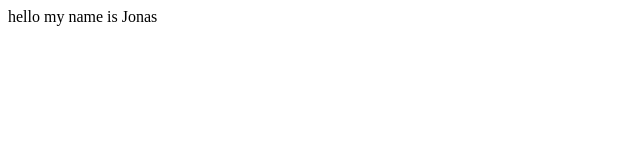
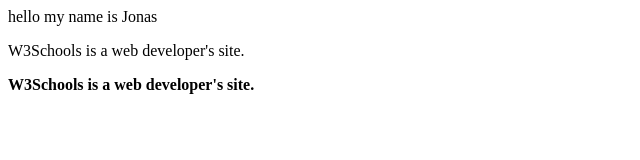
Before and after one commit to mitsplash/mitsplash.github.io, a plain HTML site: page index.html in a window 1280 px wide. Shown: the whole page, without its empty margins (0-640 px from the left). Drawn offline with Linux system fonts and the light colour scheme.

Commit message:
Update index.html

```diff
--- a/index.html
+++ b/index.html
@@ -1 +1,4 @@
 hello my name is Jonas
+
+ <p ="About W3Schools">W3Schools is a web developer's site.</p>
+ <b>W3Schools is a web developer's site.</b>
```
